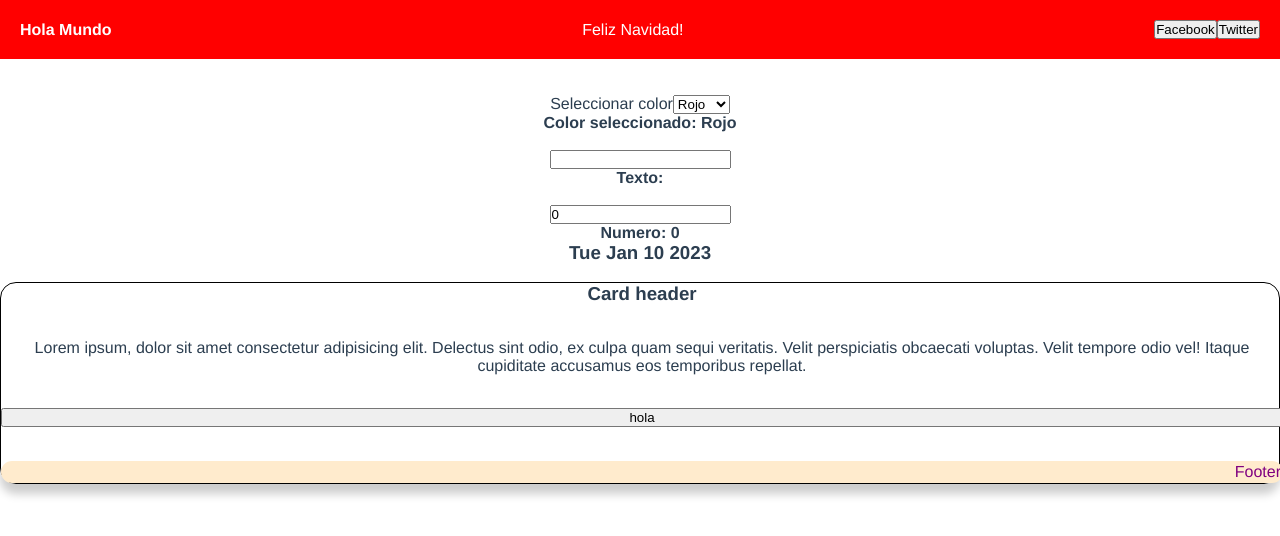
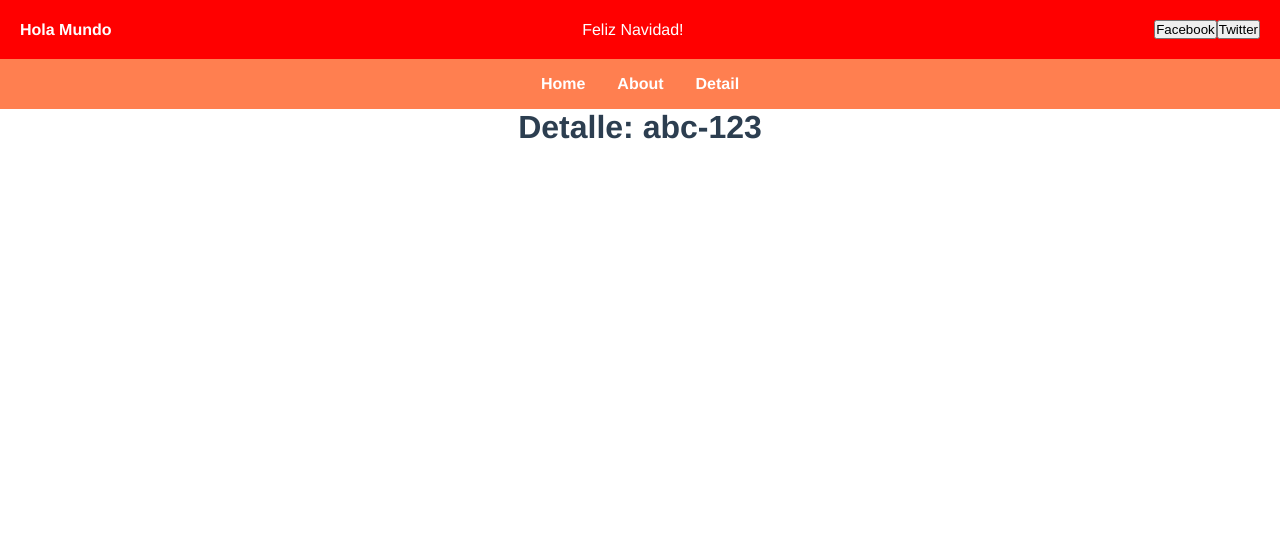
Before and after one commit to jnavarrovera/curso-vue-01-pruebas-vue, a Vue app: page /#/detail/abc-123 in a window 1280 px wide. Shown: the top 536 px of the page. Built offline with nearby package versions, Linux system fonts and the light colour scheme.

Commit message:
parametros en rutas

```diff
--- a/src/App.vue
+++ b/src/App.vue
@@ -8,78 +8,25 @@
     ]"
     @buttonClicked="alertaClick($event)"
   />
-  <!-- Son equivalentes  -->
-  <!-- @buttonClicked="alertaClick($event)" -->
-  <!-- @buttonClicked="alertaClick" -->
-  <br /><br />
+  <NavBarLinks/>
 
-  <!-- <custom-button>
-    <span style="font-size: xx-large">desde el slot</span>
-    <template v-slot:left-icon>
-      <span>usuario </span>
-    </template>
-    <template v-slot:right-icon>
-      <span> buscar</span>
-    </template>
-  </custom-button> -->
-  <CustomSelect />
-  <br />
-  <custom-card>
-    <template v-slot:header>
-      <h3>Card header</h3>
-    </template>
-    <template v-slot:body>
-      <p>
-        Lorem ipsum, dolor sit amet consectetur adipisicing elit. Delectus sint
-        odio, ex culpa quam sequi veritatis. Velit perspiciatis obcaecati
-        voluptas. Velit tempore odio vel! Itaque cupiditate accusamus eos
-        temporibus repellat.
-      </p>
-      <CustomButton> hola </CustomButton>
-    </template>
-    <template v-slot:footer>
-      <div>
-        <span style="color: purple">Footer</span>
-      </div>
-    </template>
-  </custom-card>
-
-  <!-- <router-view /> -->
+  <router-view />
 </template>
 
 <script lang="ts">
 import { defineComponent } from "vue";
 import NavBar from "@/components/NavBar.vue";
-import CustomButton from "@/components/CustomButton.vue";
-import CustomCard from "@/components/CustomCard.vue";
-import CustomSelect from "@/components/CustomSelect.vue";
+import NavBarLinks from "@/components/NavBarLinks.vue"
 import { Link } from "./interfaces/link";
 
 export default defineComponent({
   name: "AppComponent",
   components: {
     NavBar,
-    CustomButton,
-    CustomCard,
-    CustomSelect,
+    NavBarLinks
   },
   setup() {
     const hola = () => alert("hola");
-    console.log("creamos en el setup");
-
-    // onBeforeMount(() => {
-    //   console.log("onBeforeMount");
-    // });
-
-    // onMounted(() => {
-    //   console.log("onMounted");
-    // });
-
-    // onUnmounted(() => {
-    //   console.log("onUnmounted");
-    // });
-
-    console.log("seguimos en el setup");
 
     return {
       alertaClick: (link: Link) => alert(link.label + " Pulsado!"),
--- /dev/null
+++ b/src/components/NavBarLinks.vue
@@ -0,0 +1,50 @@
+<template>
+  <nav>
+    <ul>
+      <li>
+        <router-link :to="{name: 'home'}">Home</router-link>
+      </li>
+      <li>
+        <router-link :to="{name: 'about'}">About</router-link>
+      </li>
+      <li>
+        <router-link :to="{name: 'detail', params: {id: 'abc-123'}}">Detail</router-link>
+      </li>
+    </ul>
+  </nav>
+</template>
+
+<script lang="ts">
+import { defineComponent } from "vue";
+
+export default defineComponent({
+  setup() {
+    return {};
+  },
+});
+</script>
+
+<style scoped>
+nav {
+  min-height: 50px;
+  background-color: coral;
+}
+
+ul {
+  display: flex;
+  justify-content: center;
+  list-style: none;
+}
+
+li {
+  padding: 1rem;
+  font-weight: bold;
+}
+a {
+  color: white;
+  text-decoration: none;
+}
+a:visited {
+  color: white;
+}
+</style>
--- a/src/router/index.ts
+++ b/src/router/index.ts
@@ -1,25 +1,31 @@
-import { createRouter, createWebHashHistory, RouteRecordRaw } from 'vue-router'
-import HomeView from '../views/HomeView.vue'
+import { createRouter, createWebHashHistory, RouteRecordRaw } from "vue-router";
+import HomeView from "../views/HomeView.vue";
 
 const routes: Array<RouteRecordRaw> = [
   {
-    path: '/',
-    name: 'home',
-    component: HomeView
+    path: "/",
+    name: "home",
+    // Eager loading: carga todo al inicio
+    component: HomeView,
   },
   {
-    path: '/about',
-    name: 'about',
-    // route level code-splitting
-    // this generates a separate chunk (about.[hash].js) for this route
-    // which is lazy-loaded when the route is visited.
-    component: () => import(/* webpackChunkName: "about" */ '../views/AboutView.vue')
-  }
-]
+    path: "/about",
+    name: "about",
+    // Lazy loading: no carga los archivos hasta que se visita este path
+    component: () =>
+      import(/* webpackChunkName: "aboutView" */ "../views/AboutView.vue"),
+  },
+  {
+    path: "/detail/:id",
+    name: "detail",
+    component: () =>
+      import(/*webpackChunkName: detail*/ "../views/DetailView.vue"),
+  },
+];
 
 const router = createRouter({
   history: createWebHashHistory(),
-  routes
-})
+  routes,
+});
 
-export default router
+export default router;
--- /dev/null
+++ b/src/views/DetailView.vue
@@ -0,0 +1,22 @@
+<template>
+    <div>
+        <h1>Detalle: {{ id }}</h1>
+    </div>
+</template>
+
+<script lang="ts">
+import { defineComponent, ref } from 'vue'
+import { useRoute } from 'vue-router'
+
+export default defineComponent({
+     setup() {
+        const route = useRoute();
+
+        console.log(route.params)
+
+        const id = ref<string>(route.params.id as string);
+
+        return {id}
+    },
+})
+</script>
```
